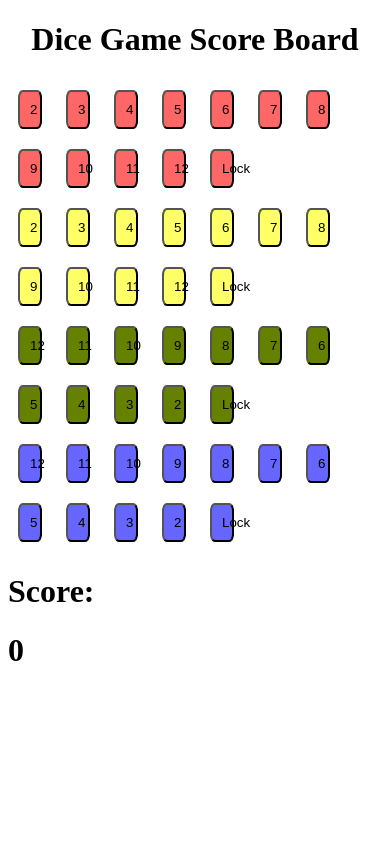
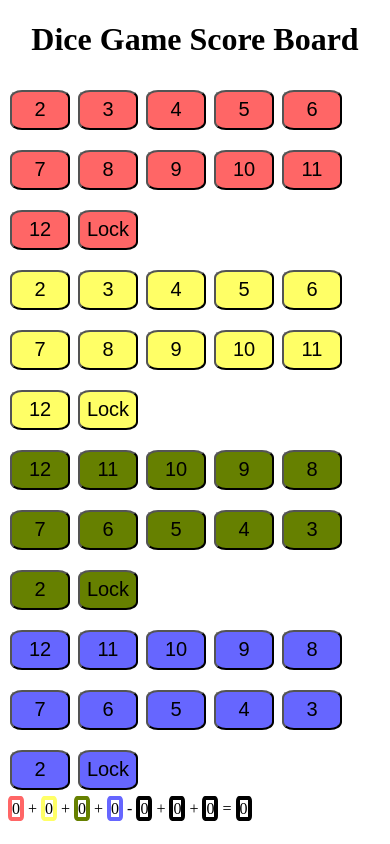
Before and after one commit to schwede/schwede.github.io, a plain HTML site: page dice/dice.html in a window 390 px wide. Drawn offline with Linux system fonts and the light colour scheme.

Commit message:
Update styling for mobile

```diff
--- a/dice/dice.css
+++ b/dice/dice.css
@@ -7,10 +7,14 @@
 }
 
 button {
-  padding: 10px;
-  margin: 10px;
+  margin-left: 0.1em;
+  margin-right: 0.1em;
+  margin-top: 0.5em;
+  margin-bottom: 0.5em;
   border-radius: 20%;
-  width: 6%;
+  width: 3em;
+  height: 2em;
+  font-size: 15pt;
 }
 
 button .disabled {
@@ -19,8 +23,7 @@ button .disabled {
 }
 
 .marked {
-  border: 2px solid black;
-  background-color: purple;
+  border: 0.3em solid black;
 }
 
 .red {
@@ -38,3 +41,30 @@ button .disabled {
 .blue {
   background-color: #6666ff;
 }
+
+.scores {
+  display: inline;
+}
+
+.score {
+  width: 5.2em;
+  height: 3em;
+  border-radius: 20%;
+  border: 0.3em solid black;
+}
+
+#red-score {
+  border: 0.3em solid #ff6666;
+}
+
+#yellow-score {
+  border: 0.3em solid #ffff66;
+}
+
+#green-score {
+  border: 0.3em solid #668000;
+}
+
+#blue-score {
+  border: 0.3em solid #6666ff;
+}
--- a/dice/dice.html
+++ b/dice/dice.html
@@ -68,9 +68,22 @@
     </span>
   </div>
 
-  <span>
-    <h1>Score: </h1>
-    <h1 id="score">0</h1>
+  <span class="scores">
+    <span class="score" id="red-score">1</span>
+    +
+    <span class="score" id="yellow-score">2</span>
+    +
+    <span class="score" id="green-score">3</span>
+    +
+    <span class="score" id="blue-score">4</span>
+    -
+    <span class="score" id="farfig-score">5</span>
+    +
+    <span class="score" id="column-score">6</span>
+    +
+    <span class="score" id="number-score">7</span>
+    =
+    <span class="score" id="total-score">0</span>
   </span>
 
 <script src="dice.js"></script>
--- a/dice/dice.js
+++ b/dice/dice.js
@@ -85,23 +85,16 @@ function scoreGame() {
   let green = scoreCounts(tallyGreen());
   let columns = tallyByColumns() * 5;
   let numbers = tallyByNumbers() * 5;
-  return blue + red + yellow + green + columns + numbers;
-}
+  let sum = blue + red + yellow + green + columns + numbers;
 
-function render() {
-  document.getElementById().classList.remove
-  for (let box in all) {
-    if (box.state === "marked") {
-      box.element.disabled = false;
-      box.element.classList.add("marked");
-    } else if (box.state === "skipped") {
-      box.element.classList.remove("marked");
-      box.element.disabled = true;
-    } else {
-      box.element.classList.remove("marked");
-      box.element.disabled = false;
-    }
-  }
+  document.getElementById("blue-score").innerText = blue.toString();
+  document.getElementById("red-score").innerText = red.toString();
+  document.getElementById("yellow-score").innerText = yellow.toString();
+  document.getElementById("green-score").innerText = green.toString();
+  document.getElementById("farfig-score").innerText = "0";
+  document.getElementById("number-score").innerText = numbers.toString();
+  document.getElementById("column-score").innerText = columns.toString();
+  document.getElementById("total-score").innerText = sum.toString();
 }
 
 function init() {
@@ -159,6 +152,7 @@ function init() {
   blues.push(createBox("blue", "Lock", 11, "open"));
 
   all = reds.concat(blues.concat(greens.concat(yellows)));
+  scoreGame();
 }
 
 function createBox(color, value, order) {
@@ -186,7 +180,7 @@ function createBox(color, value, order) {
      el.classList.remove("marked");
    }
 
-   document.getElementById("score").innerText = scoreGame().toString();
+   scoreGame();
   });
 
   return obj;
```
